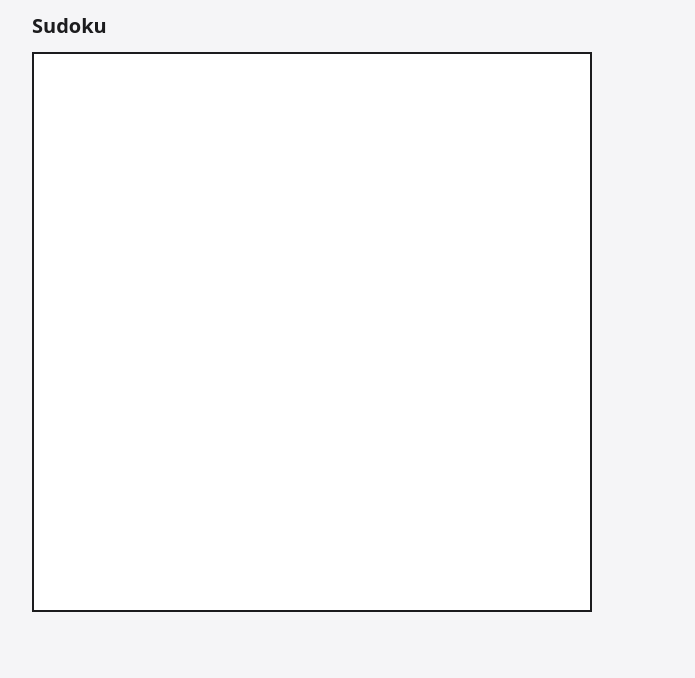
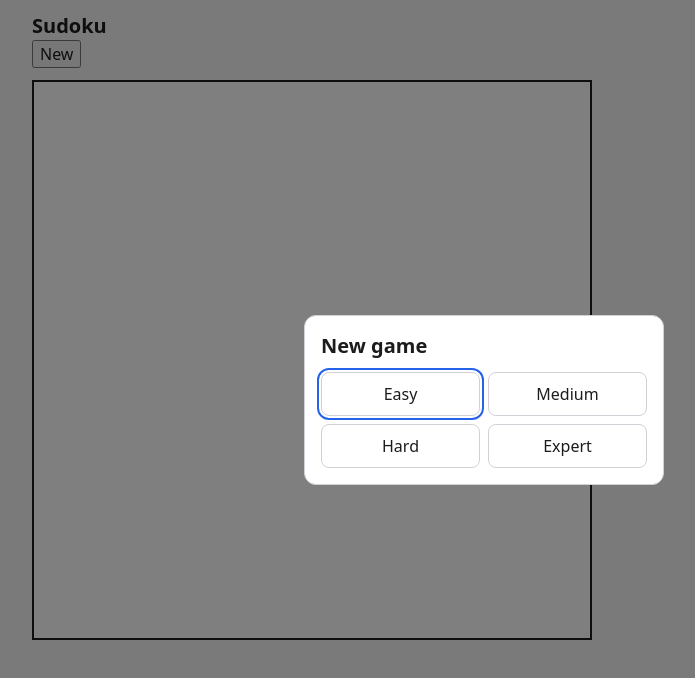
Before and after one commit to aliksander85/sudoku, a React (Vite) app: page / in a window 1280 px wide. Shown: the top 678 px of the page, without its empty margins (156-851 px from the left). Built offline with nearby package versions, Linux system fonts and the light colour scheme.

Commit message:
New game dialog and flow

```diff
--- a/src/App.tsx
+++ b/src/App.tsx
@@ -1,4 +1,5 @@
-import { useEffect } from 'react'
+import { useState } from 'react'
+import NewGameDialog from './components/dialogs/NewGameDialog.tsx'
 import Board from './components/Board/Board.tsx'
 import NumberPad from './components/NumberPad/NumberPad.tsx'
 import StatusBar from './components/StatusBar/StatusBar.tsx'
@@ -16,18 +17,16 @@ function App() {
   useTimer()
   useAutoPause()
   const hasGame = useGameStore((s) => s.game !== null)
-  const startNewGame = useGameStore((s) => s.startNewGame)
-
-  // Temporary until the New game dialog exists
-  useEffect(() => {
-    if (!hasGame) void startNewGame('medium')
-  }, [hasGame, startNewGame])
+  const [newGameOpen, setNewGameOpen] = useState(!hasGame)
 
   return (
     <div className={styles.app}>
       <main className={styles.main}>
         <header className={styles.header}>
           <h1>Sudoku</h1>
+          <button type="button" onClick={() => setNewGameOpen(true)}>
+            New
+          </button>
           {hasGame && <StatusBar />}
         </header>
         <div className={styles.board}>{hasGame && <Board />}</div>
@@ -36,6 +35,7 @@ function App() {
         {hasGame && <Toolbar />}
         {hasGame && <NumberPad />}
       </div>
+      <NewGameDialog open={newGameOpen} dismissible={hasGame} onClose={() => setNewGameOpen(false)} />
     </div>
   )
 }
--- /dev/null
+++ b/src/components/dialogs/Dialog.tsx
@@ -0,0 +1,44 @@
+import { useEffect, useId, useRef, type ReactNode } from 'react'
+import styles from './dialogs.module.css'
+
+interface Props {
+  open: boolean
+  onClose: () => void
+  title: string
+  dismissible?: boolean
+  children: ReactNode
+}
+
+function Dialog({ open, onClose, title, dismissible = true, children }: Props) {
+  const ref = useRef<HTMLDialogElement>(null)
+  const titleId = useId()
+
+  useEffect(() => {
+    const dialog = ref.current
+    if (!dialog) return
+    if (open && !dialog.open) dialog.showModal()
+    else if (!open && dialog.open) dialog.close()
+  }, [open])
+
+  return (
+    <dialog
+      ref={ref}
+      className={styles.dialog}
+      aria-labelledby={titleId}
+      onCancel={(e) => {
+        e.preventDefault()
+        if (dismissible) onClose()
+      }}
+      onClick={(e) => {
+        if (dismissible && e.target === e.currentTarget) onClose()
+      }}
+    >
+      <h2 id={titleId} className={styles.title}>
+        {title}
+      </h2>
+      {children}
+    </dialog>
+  )
+}
+
+export default Dialog
--- /dev/null
+++ b/src/components/dialogs/NewGameDialog.tsx
@@ -0,0 +1,94 @@
+import { useState } from 'react'
+import type { Difficulty } from '../../lib/types.ts'
+import { useGameStore } from '../../store/index.ts'
+import Dialog from './Dialog.tsx'
+import styles from './dialogs.module.css'
+
+const DIFFICULTIES: Difficulty[] = ['easy', 'medium', 'hard', 'expert']
+
+interface Props {
+  open: boolean
+  onClose: () => void
+  dismissible: boolean
+}
+
+function NewGameDialog({ open, onClose, dismissible }: Props) {
+  const startNewGame = useGameStore((s) => s.startNewGame)
+  const inProgress = useGameStore((s) => s.game?.status === 'playing' || s.game?.status === 'paused')
+  const [confirming, setConfirming] = useState<Difficulty | null>(null)
+  const [pending, setPending] = useState(false)
+  const [error, setError] = useState(false)
+
+  const reset = () => {
+    setConfirming(null)
+    setError(false)
+  }
+
+  const start = async (difficulty: Difficulty) => {
+    setPending(true)
+    setError(false)
+    try {
+      await startNewGame(difficulty)
+      reset()
+      onClose()
+    } catch {
+      setError(true)
+    } finally {
+      setPending(false)
+    }
+  }
+
+  const pick = (difficulty: Difficulty) => {
+    if (inProgress) setConfirming(difficulty)
+    else void start(difficulty)
+  }
+
+  const close = () => {
+    if (pending) return
+    reset()
+    onClose()
+  }
+
+  return (
+    <Dialog open={open} onClose={close} title="New game" dismissible={dismissible && !pending}>
+      {confirming ? (
+        <>
+          <p>Abandon the current game and start a new {confirming} one?</p>
+          <div className={styles.actions}>
+            <button type="button" disabled={pending} onClick={() => setConfirming(null)}>
+              Back
+            </button>
+            <button type="button" disabled={pending} onClick={() => void start(confirming)}>
+              Start new game
+            </button>
+          </div>
+        </>
+      ) : (
+        <>
+          <div className={styles.choices}>
+            {DIFFICULTIES.map((d) => (
+              <button key={d} type="button" disabled={pending} onClick={() => pick(d)}>
+                {d}
+              </button>
+            ))}
+          </div>
+          {dismissible && (
+            <div className={styles.actions}>
+              <button type="button" disabled={pending} onClick={close}>
+                Cancel
+              </button>
+            </div>
+          )}
+        </>
+      )}
+      {pending && (
+        <p role="status" className={styles.status}>
+          <span className={styles.spinner} aria-hidden="true" /> Generating…
+        </p>
+      )}
+      {error && <p role="alert">Could not generate a puzzle. Try again.</p>}
+    </Dialog>
+  )
+}
+
+export default NewGameDialog
--- /dev/null
+++ b/src/components/dialogs/dialogs.module.css
@@ -0,0 +1,79 @@
+.dialog {
+  width: min(360px, 100vw - 32px);
+  padding: 16px;
+  color: var(--text);
+  background: var(--surface);
+  border: 1px solid var(--border);
+  border-radius: 12px;
+}
+
+.dialog::backdrop {
+  background: rgb(0 0 0 / 0.5);
+}
+
+.title {
+  margin: 0 0 12px;
+  font-size: 1.25rem;
+}
+
+.choices {
+  display: grid;
+  grid-template-columns: 1fr 1fr;
+  gap: 8px;
+}
+
+.actions {
+  display: flex;
+  gap: 8px;
+  margin-top: 12px;
+}
+
+.dialog button {
+  flex: 1;
+  min-height: 44px;
+  padding: 0 8px;
+  color: var(--text);
+  background: var(--surface);
+  border: 1px solid var(--border);
+  border-radius: 8px;
+  font-size: 1rem;
+  text-transform: capitalize;
+  cursor: pointer;
+}
+
+.dialog button:focus-visible {
+  outline: 2px solid var(--accent);
+  outline-offset: 2px;
+}
+
+.dialog button:disabled {
+  opacity: 0.4;
+  cursor: default;
+}
+
+.status {
+  display: flex;
+  align-items: center;
+  gap: 8px;
+}
+
+.spinner {
+  width: 16px;
+  height: 16px;
+  border: 2px solid var(--border);
+  border-top-color: var(--accent);
+  border-radius: 50%;
+  animation: spin 0.8s linear infinite;
+}
+
+@keyframes spin {
+  to {
+    transform: rotate(360deg);
+  }
+}
+
+@media (prefers-reduced-motion: reduce) {
+  .spinner {
+    animation-duration: 3s;
+  }
+}
```
Also changed, not shown: 2 other files (tests, documents, lock files or other folders).
